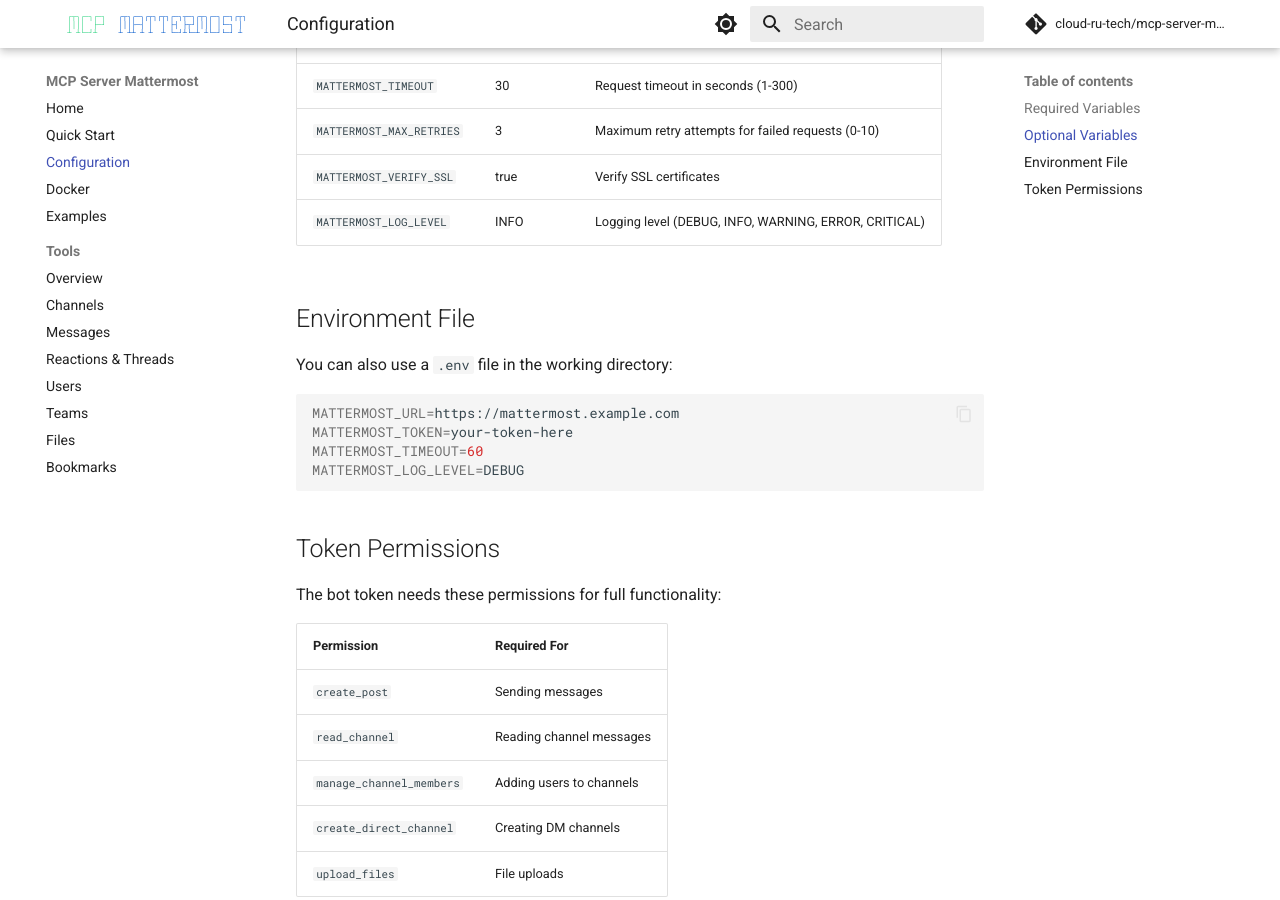
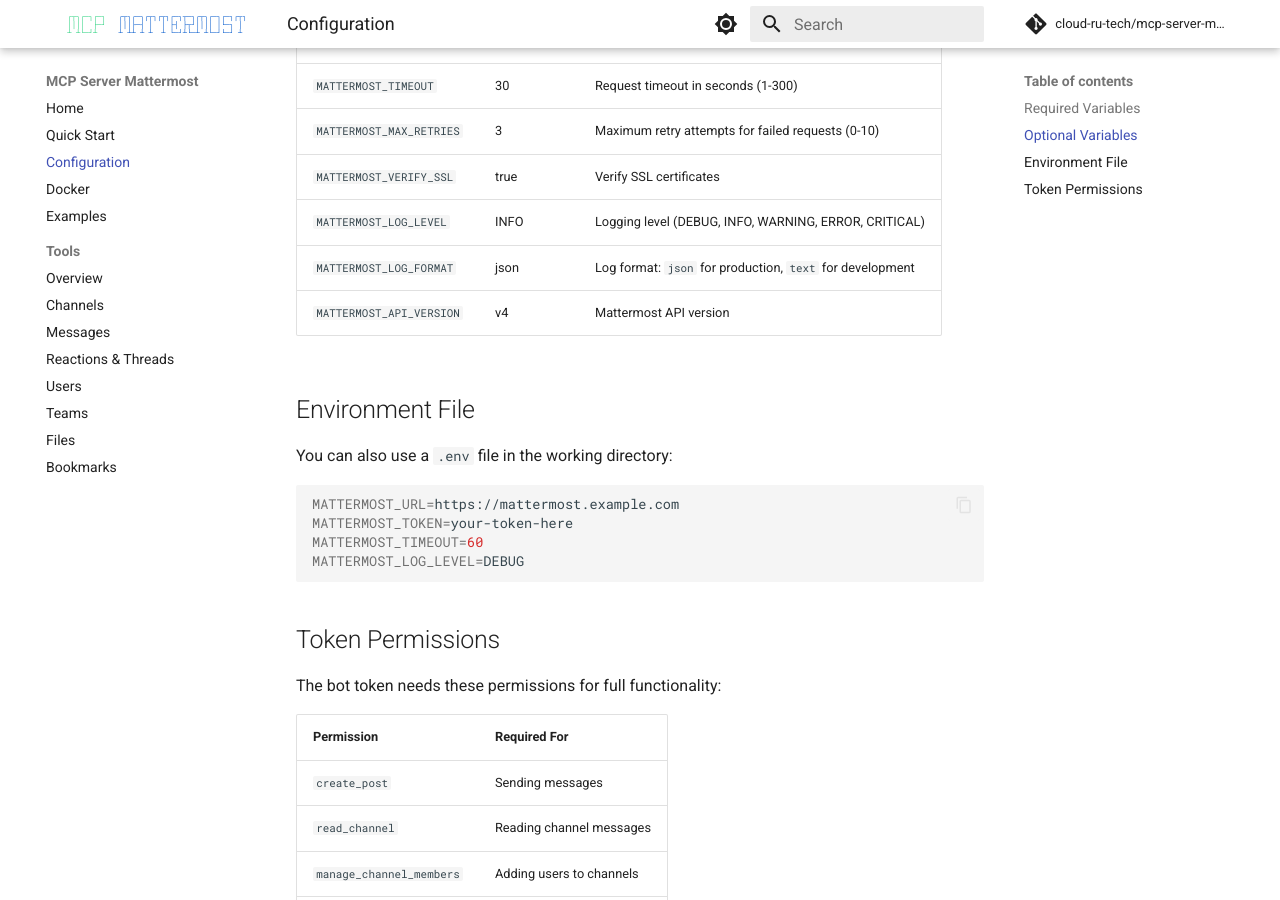
Before and after one commit to cloud-ru-tech/mcp-server-mattermost, an MkDocs documentation site: the page built from docs/configuration.md, in a window 1280 px wide and 900 px high, scrolled down 523 px. Built offline with MkDocs 1.6.1 and Material for MkDocs 9.7.7, drawn with Linux system fonts in a browser that asks for light colours; comment, search, counter and statistics services are not loaded.

Commit message:
docs: add missing LOG_FORMAT and API_VERSION to configuration

```diff
--- a/docs/configuration.md
+++ b/docs/configuration.md
@@ -17,6 +17,8 @@
 | `MATTERMOST_MAX_RETRIES` | 3 | Maximum retry attempts for failed requests (0-10) |
 | `MATTERMOST_VERIFY_SSL` | true | Verify SSL certificates |
 | `MATTERMOST_LOG_LEVEL` | INFO | Logging level (DEBUG, INFO, WARNING, ERROR, CRITICAL) |
+| `MATTERMOST_LOG_FORMAT` | json | Log format: `json` for production, `text` for development |
+| `MATTERMOST_API_VERSION` | v4 | Mattermost API version |
 
 ## Environment File
 
```
